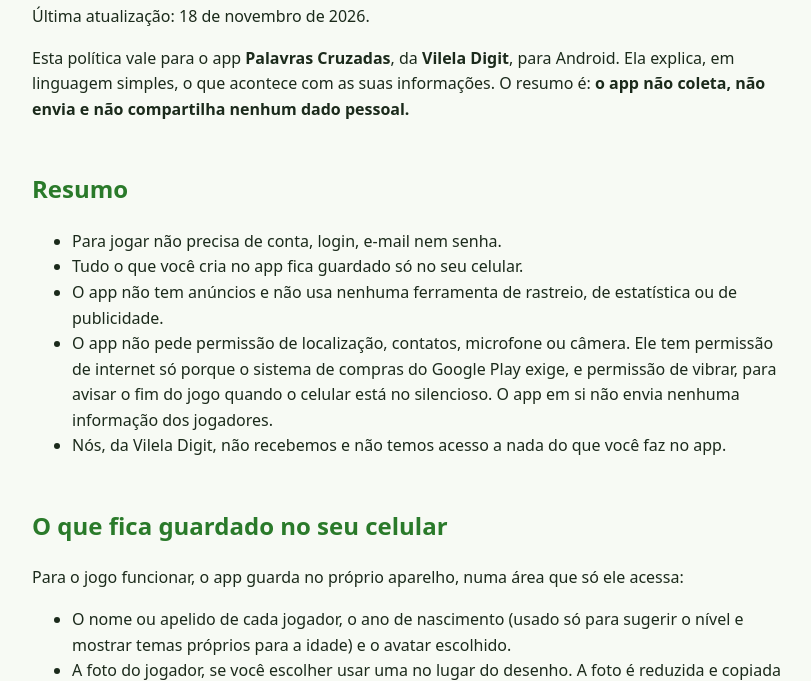
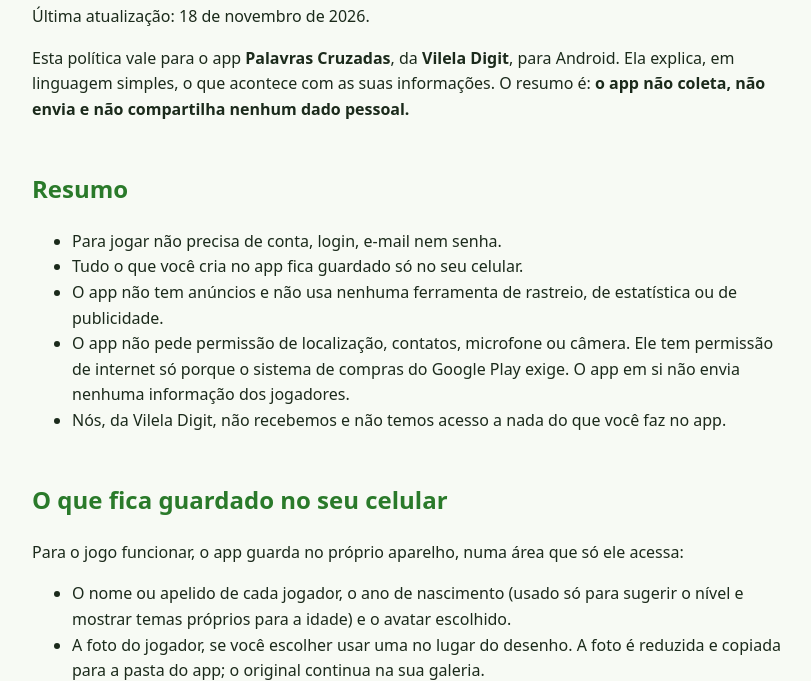
Before and after one commit to fjackvil/palavras-cruzadas-privacidade, a plain HTML site: page index.html in a window 1280 px wide. Shown: the part 114-795 px from the top of the page, without its empty margins (228-1039 px from the left). Drawn offline with Linux system fonts and the light colour scheme.

Commit message:
Política: sem permissão de vibrar
Co-Authored-By: Claude Opus 5.5 <noreply@anthropic.com>

```diff
--- a/index.html
+++ b/index.html
@@ -22,7 +22,7 @@
 <p>Última atualização: 18 de novembro de 2026.</p>
 <p>Esta política vale para o app <strong>Palavras Cruzadas</strong>, da <strong>Vilela Digit</strong>, para Android. Ela explica, em linguagem simples, o que acontece com as suas informações. O resumo é: <strong>o app não coleta, não envia e não compartilha nenhum dado pessoal.</strong></p>
 <h2>Resumo</h2>
-<ul><li>Para jogar não precisa de conta, login, e-mail nem senha.</li><li>Tudo o que você cria no app fica guardado só no seu celular.</li><li>O app não tem anúncios e não usa nenhuma ferramenta de rastreio, de estatística ou de publicidade.</li><li>O app não pede permissão de localização, contatos, microfone ou câmera. Ele tem permissão de internet só porque o sistema de compras do Google Play exige, e permissão de vibrar, para avisar o fim do jogo quando o celular está no silencioso. O app em si não envia nenhuma informação dos jogadores.</li><li>Nós, da Vilela Digit, não recebemos e não temos acesso a nada do que você faz no app.</li></ul>
+<ul><li>Para jogar não precisa de conta, login, e-mail nem senha.</li><li>Tudo o que você cria no app fica guardado só no seu celular.</li><li>O app não tem anúncios e não usa nenhuma ferramenta de rastreio, de estatística ou de publicidade.</li><li>O app não pede permissão de localização, contatos, microfone ou câmera. Ele tem permissão de internet só porque o sistema de compras do Google Play exige. O app em si não envia nenhuma informação dos jogadores.</li><li>Nós, da Vilela Digit, não recebemos e não temos acesso a nada do que você faz no app.</li></ul>
 <h2>O que fica guardado no seu celular</h2>
 <p>Para o jogo funcionar, o app guarda no próprio aparelho, numa área que só ele acessa:</p>
 <ul><li>O nome ou apelido de cada jogador, o ano de nascimento (usado só para sugerir o nível e mostrar temas próprios para a idade) e o avatar escolhido.</li><li>A foto do jogador, se você escolher usar uma no lugar do desenho. A foto é reduzida e copiada para a pasta do app; o original continua na sua galeria.</li><li>As partidas, os pontos, os tempos, os recordes e as conquistas de cada jogador.</li></ul>
```
